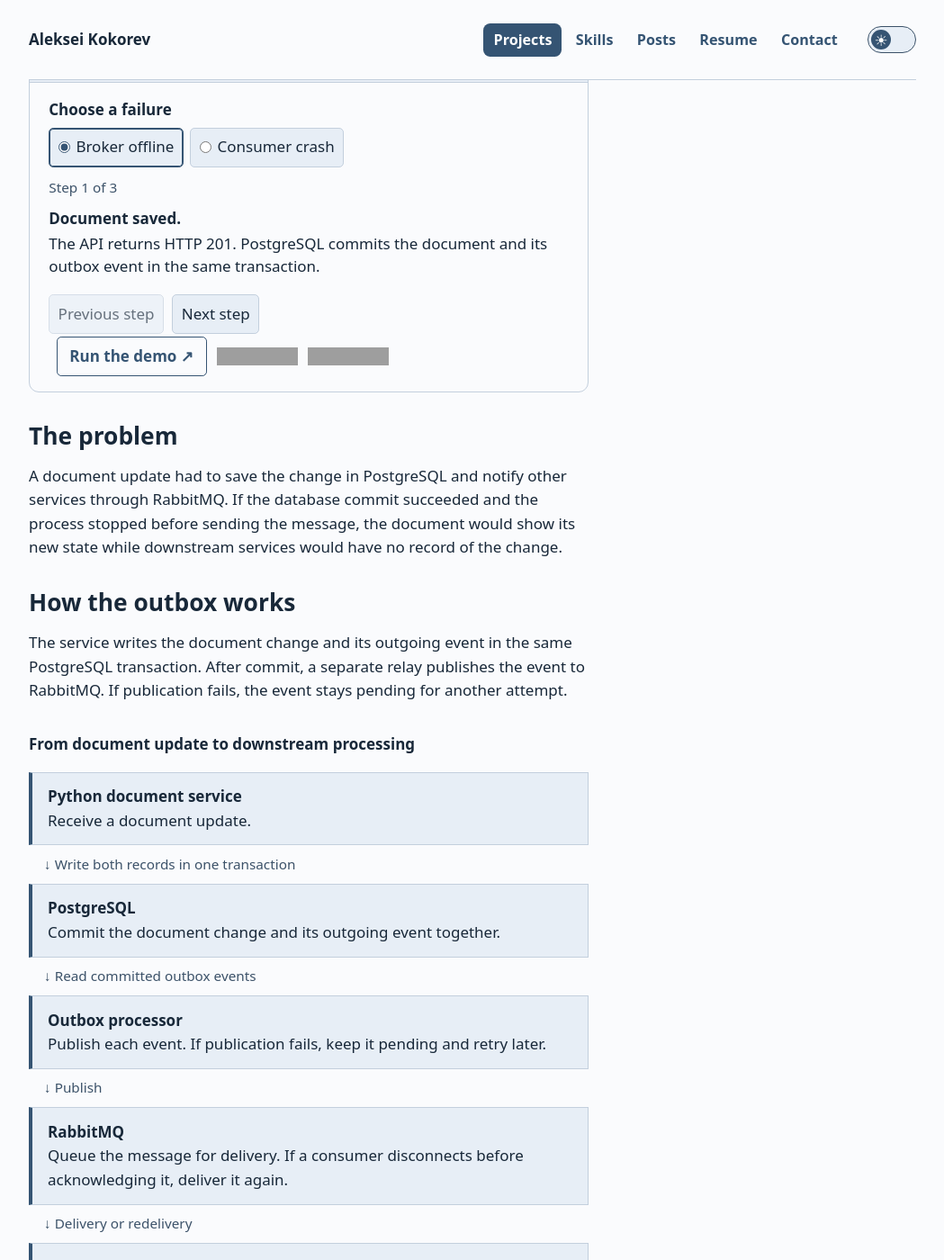
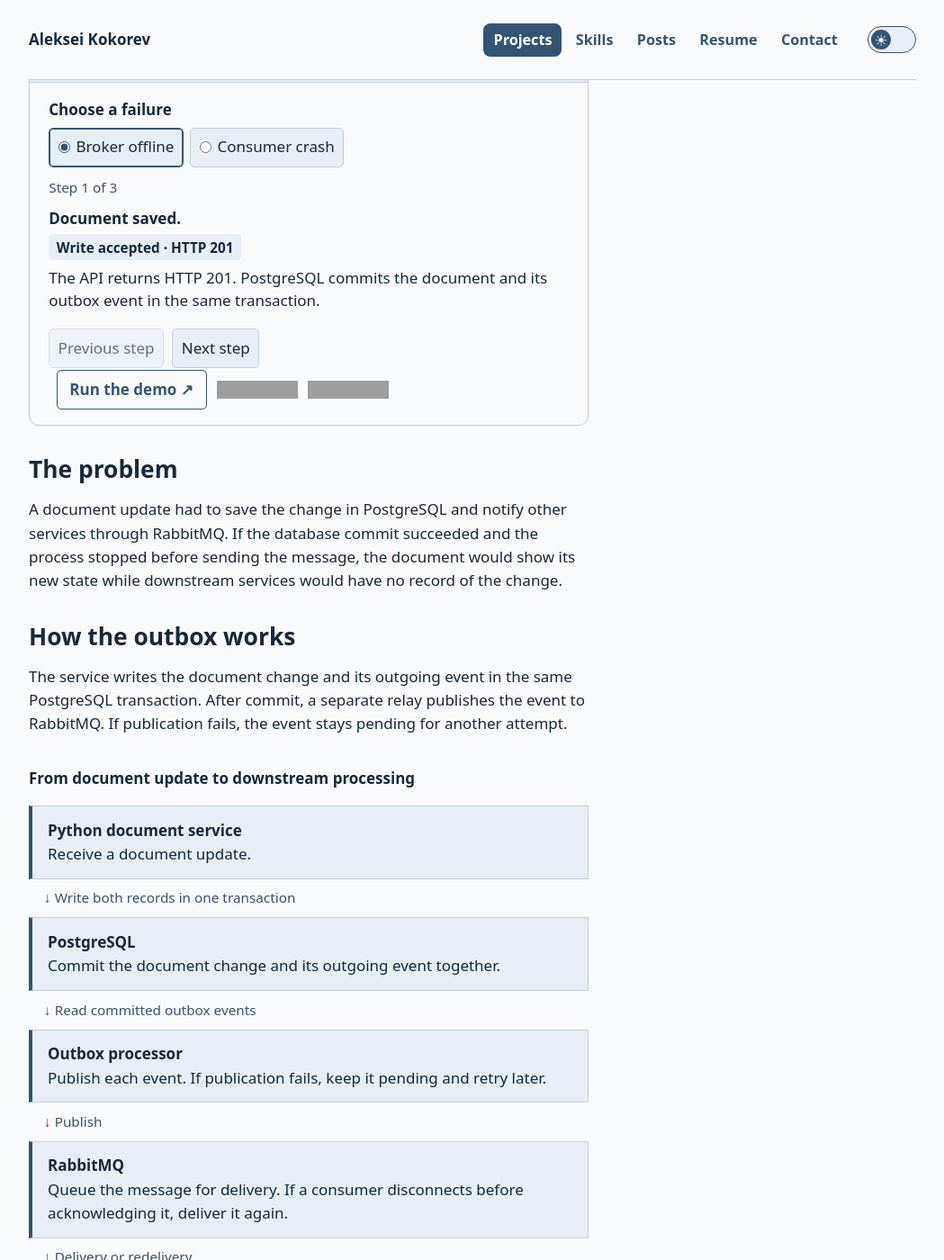
Before and after one commit to alex-coch/alex-coch.github.io, a Jekyll site: the page projects/transactional-outbox/index.html, which Jekyll copies as it is, in a window 1280 px wide and 1400 px high, scrolled down 793 px. Shown: the whole window at 90% size, without its empty margins (115-1164 px from the left). Built offline with Jekyll 4.4.1, drawn with Linux system fonts in a browser that asks for light colours; grey boxes are pictures that could not be loaded.

Commit message:
Summarize the state change at each outbox walkthrough step

```diff
--- a/assets/portfolio.css
+++ b/assets/portfolio.css
@@ -293,6 +293,10 @@ header nav a[aria-current] {color:var(--on-accent);background:var(--accent)}
 .failure-walkthrough h3 {font-size:1rem}
 .failure-walkthrough ol {padding-inline-start:1.3rem;margin:.75rem 0}
 .failure-walkthrough li {padding:.35rem 0}
+.failure-step-state {
+  display:table;margin:.25rem 0 .45rem;padding:.2rem .5rem;color:var(--ink);
+  background:var(--panel);border-radius:.25rem;font-size:.9rem;font-weight:600
+}
 .failure-selector {min-inline-size:0;margin:0;padding:0;border:0}
 .failure-selector legend {font-weight:600;margin-bottom:.35rem;padding:0}
 .failure-options {display:flex;flex-wrap:wrap;gap:.45rem}
--- a/projects/transactional-outbox/index.html
+++ b/projects/transactional-outbox/index.html
@@ -6,7 +6,7 @@
   <title>Reliable event delivery for document workflows · Aleksei Kokorev</title>
   <link rel="icon" href="/assets/ak.svg?v=3" type="image/svg+xml">
 <script src="/assets/theme.js?v=2"></script>
-<link rel="stylesheet" href="/assets/portfolio.css?v=60">
+<link rel="stylesheet" href="/assets/portfolio.css?v=61">
 <script defer src="/assets/portfolio-nav.js?v=7"></script>
 <script defer src="failure-walkthrough.js?v=2"></script>
 </head>
@@ -58,17 +58,17 @@
       <section id="broker-outage" data-failure-scenario aria-label="RabbitMQ offline">
         <h3>RabbitMQ offline</h3>
         <ol>
-          <li><strong>Document saved.</strong> The API returns HTTP 201. PostgreSQL commits the document and its outbox event in the same transaction.</li>
-          <li><strong>Event pending.</strong> The relay cannot publish while RabbitMQ is offline. The event remains in PostgreSQL for retry.</li>
-          <li><strong>Event delivered.</strong> After RabbitMQ restarts, the relay publishes the event and the consumer writes one history entry.</li>
+          <li><strong>Document saved.</strong> <span class="failure-step-state">Write accepted · HTTP 201</span> The API returns HTTP 201. PostgreSQL commits the document and its outbox event in the same transaction.</li>
+          <li><strong>Event pending.</strong> <span class="failure-step-state">Outbox · Pending in PostgreSQL</span> The relay cannot publish while RabbitMQ is offline. The event remains in PostgreSQL for retry.</li>
+          <li><strong>Event delivered.</strong> <span class="failure-step-state">Delivery complete · 1 history entry</span> After RabbitMQ restarts, the relay publishes the event and the consumer writes one history entry.</li>
         </ol>
       </section>
       <section id="consumer-crash" data-failure-scenario aria-label="Consumer crash before acknowledgement">
         <h3>Consumer crash before acknowledgement</h3>
         <ol>
-          <li><strong>History entry committed.</strong> The consumer commits the event ID and history entry in PostgreSQL, then stops before acknowledging the message.</li>
-          <li><strong>Message redelivered.</strong> RabbitMQ delivers the unacknowledged message to a replacement consumer.</li>
-          <li><strong>Duplicate skipped.</strong> The replacement detects the existing event ID and acknowledges the message. The queue drains and the history still contains one entry.</li>
+          <li><strong>History entry committed.</strong> <span class="failure-step-state">1 history entry · Message unacknowledged</span> The consumer commits the event ID and history entry in PostgreSQL, then stops before acknowledging the message.</li>
+          <li><strong>Message redelivered.</strong> <span class="failure-step-state">RabbitMQ · Redelivered to replacement consumer</span> RabbitMQ delivers the unacknowledged message to a replacement consumer.</li>
+          <li><strong>Duplicate skipped.</strong> <span class="failure-step-state">Queue drained · Still 1 history entry</span> The replacement detects the existing event ID and acknowledges the message. The queue drains and the history still contains one entry.</li>
         </ol>
       </section>
       <div class="failure-controls" hidden>
```
